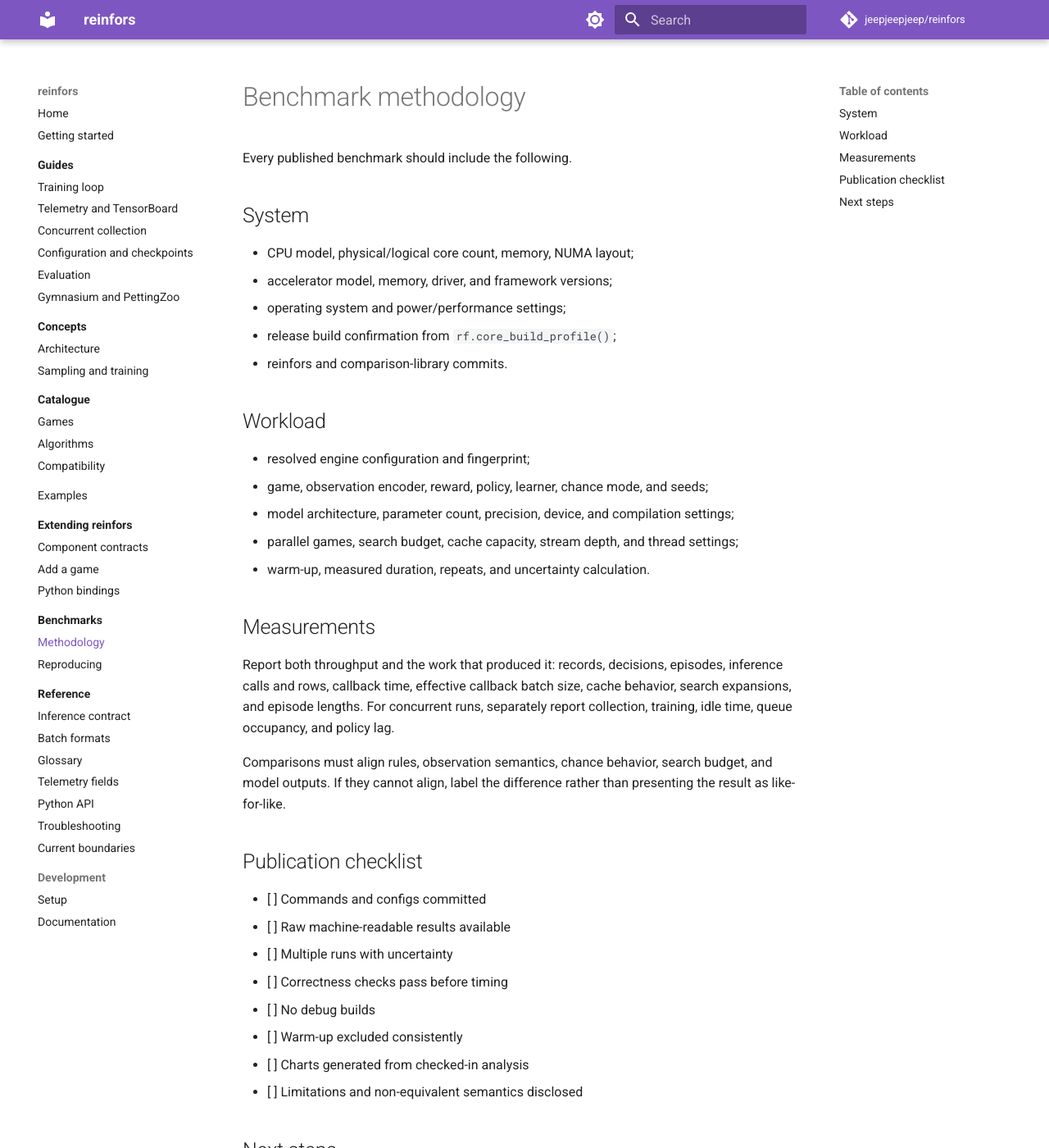
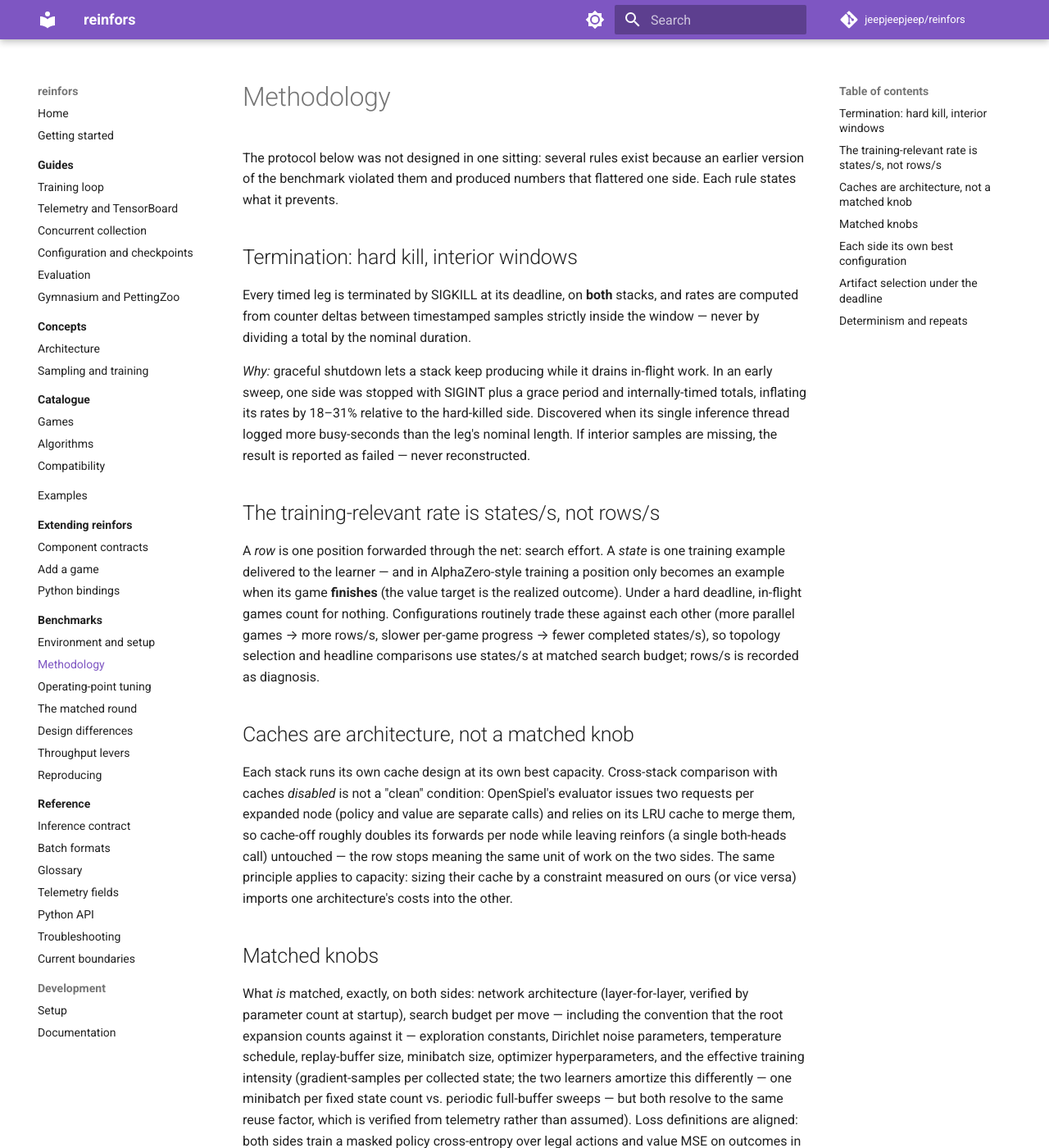
Before and after one commit to jeepjeepjeep/reinfors, an MkDocs documentation site: the page built from docs/benchmarks/methodology.md, in a window 1280 px wide and 1400 px high. Shown: the whole window at 82% size. Built offline with MkDocs 1.6.1 and Material for MkDocs 9.7.7, drawn with Linux system fonts in a browser that asks for light colours; comment, search, counter and statistics services are not loaded; some of the changed text lies outside the part shown.

Commit message:
benchmarks docs: full structure — setup, methodology, tuning, matched round, design differences, throughput levers, reproduction (numbers TBD)

```diff
--- a/docs/benchmarks/index.md
+++ b/docs/benchmarks/index.md
@@ -1,28 +1,42 @@
 # Benchmarks
 
-This section is intentionally a skeleton while the benchmark suite is rerun on controlled
-hardware. No historical headline numbers are carried forward without their complete
-configuration and reproducibility artifacts.
+This section documents a controlled, like-for-like comparison between reinfors and
+[OpenSpiel](https://github.com/google-deepmind/open_spiel)'s C++ libtorch AlphaZero on a fixed
+cloud GPU instance, together with the measurements used to configure it and the throughput
+levers reinfors exposes.
 
-These benchmarks are not intended to claim universal throughput leadership. Specialized, fully
-fused implementations may be faster on the workload they were built around; the relevant question
-for reinfors is how much throughput its modular game/search/training boundary preserves, and where
-that flexibility becomes the limiting cost.
+## What this comparison is — and is not
 
-The published results will evaluate the claims reinfors is designed around:
+OpenSpiel is a research library whose goals are breadth (many games, many algorithms) and
+reference clarity; high throughput is not one of its stated objectives. reinfors narrows its
+scope to a modular game/search/training boundary and asks a narrower question: **how much
+throughput does that modularity preserve against a mature C++ implementation, on a workload
+both systems support well?**
 
-- native environment and search throughput;
-- effective inference batch sizes at the Rust/Python boundary;
-- synchronous versus overlapped actor–learner utilization;
-- scaling with parallel games, CPU threads, and search budget;
-- comparison with relevant OpenSpiel implementations where semantics align;
-- end-to-end time-to-training-data, not only isolated environment steps.
+The honest headline shape is therefore not "reinfors is faster" but: comparable — in places
+somewhat better — throughput, while keeping the pluggable game/encoder/search/learner seams
+that are reinfors' actual design goal. Where the numbers differ, the differences trace to
+identifiable structural design choices on each side, not to one implementation being "better
+engineered" — see [design differences](design-differences.md) for that analysis. Both stacks
+were measured at their own best configuration, on the same hardware, under the same
+protocol, with every mismatch we found treated as a bug in the benchmark rather than a
+result.
 
-Results will link to the exact commit, resolved configurations, command lines, raw data, and
-analysis code. Until those artifacts are ready, treat performance as an implementation goal,
-not a documented guarantee.
+## Contents
 
-## Next steps
+- [Environment and setup](setup.md) — the instance, isolation, and software both stacks ran on.
+- [Methodology](methodology.md) — the measurement protocol and the fairness rules, including
+  the ones we learned the hard way.
+- [Operating-point tuning](tuning.md) — how each side's best configuration was determined
+  empirically before any head-to-head.
+- [The matched round](matched-round.md) — 2h wall-clock training on each stack plus a
+  head-to-head strength evaluation of the resulting models.
+- [Design differences](design-differences.md) — the structural analysis of *why* the numbers
+  come out the way they do.
+- [Throughput levers](throughput-levers.md) — measured, opt-in reinfors features that move
+  collection throughput (f32 outputs, inference cache, grouped collection).
+- [Reproducing](reproducing.md) — exact commands, seeds, and artifacts.
 
-- Read the required [methodology and publication checklist](methodology.md).
-- Run the existing harnesses from the [reproduction guide](reproducing.md).
+Numeric results are being populated as the final long-form runs complete; tables marked
+_TBD_ are structural placeholders whose protocol is already frozen. Every published number
+links to the commit, resolved configuration, command line, and raw logs that produced it.
--- a/docs/benchmarks/methodology.md
+++ b/docs/benchmarks/methodology.md
@@ -1,46 +1,76 @@
-# Benchmark methodology
+# Methodology
 
-Every published benchmark should include the following.
+The protocol below was not designed in one sitting: several rules exist because an earlier
+version of the benchmark violated them and produced numbers that flattered one side. Each
+rule states what it prevents.
 
-## System
+## Termination: hard kill, interior windows
 
-- CPU model, physical/logical core count, memory, NUMA layout;
-- accelerator model, memory, driver, and framework versions;
-- operating system and power/performance settings;
-- release build confirmation from `rf.core_build_profile()`;
-- reinfors and comparison-library commits.
+Every timed leg is terminated by SIGKILL at its deadline, on **both** stacks, and rates are
+computed from counter deltas between timestamped samples strictly inside the window — never
+by dividing a total by the nominal duration.
 
-## Workload
+*Why:* graceful shutdown lets a stack keep producing while it drains in-flight work. In an
+early sweep, one side was stopped with SIGINT plus a grace period and internally-timed
+totals, inflating its rates by 18–31% relative to the hard-killed side. Discovered when its
+single inference thread logged more busy-seconds than the leg's nominal length. If interior
+samples are missing, the result is reported as failed — never reconstructed.
 
-- resolved engine configuration and fingerprint;
-- game, observation encoder, reward, policy, learner, chance mode, and seeds;
-- model architecture, parameter count, precision, device, and compilation settings;
-- parallel games, search budget, cache capacity, stream depth, and thread settings;
-- warm-up, measured duration, repeats, and uncertainty calculation.
+## The training-relevant rate is states/s, not rows/s
 
-## Measurements
+A *row* is one position forwarded through the net: search effort. A *state* is one training
+example delivered to the learner — and in AlphaZero-style training a position only becomes
+an example when its game **finishes** (the value target is the realized outcome). Under a
+hard deadline, in-flight games count for nothing. Configurations routinely trade these
+against each other (more parallel games → more rows/s, slower per-game progress → fewer
+completed states/s), so topology selection and headline comparisons use states/s at matched
+search budget; rows/s is recorded as diagnosis.
 
-Report both throughput and the work that produced it: records, decisions, episodes,
-inference calls and rows, callback time, effective callback batch size, cache behavior, search
-expansions, and episode lengths. For concurrent runs, separately report collection, training,
-idle time, queue occupancy, and policy lag.
+## Caches are architecture, not a matched knob
 
-Comparisons must align rules, observation semantics, chance behavior, search budget, and
-model outputs. If they cannot align, label the difference rather than presenting the result
-as like-for-like.
+Each stack runs its own cache design at its own best capacity. Cross-stack comparison with
+caches *disabled* is not a "clean" condition: OpenSpiel's evaluator issues two requests per
+expanded node (policy and value are separate calls) and relies on its LRU cache to merge
+them, so cache-off roughly doubles its forwards per node while leaving reinfors (a single
+both-heads call) untouched — the row stops meaning the same unit of work on the two sides.
+The same principle applies to capacity: sizing their cache by a constraint measured on ours
+(or vice versa) imports one architecture's costs into the other.
 
-## Publication checklist
+## Matched knobs
 
-- [ ] Commands and configs committed
-- [ ] Raw machine-readable results available
-- [ ] Multiple runs with uncertainty
-- [ ] Correctness checks pass before timing
-- [ ] No debug builds
-- [ ] Warm-up excluded consistently
-- [ ] Charts generated from checked-in analysis
-- [ ] Limitations and non-equivalent semantics disclosed
+What *is* matched, exactly, on both sides: network architecture (layer-for-layer, verified
+by parameter count at startup), search budget per move — including the convention that the
+root expansion counts against it — exploration constants, Dirichlet noise parameters,
+temperature schedule, replay-buffer size, minibatch size, optimizer hyperparameters, and
+the effective training intensity (gradient-samples per collected state; the two learners
+amortize this differently — one minibatch per fixed state count vs. periodic full-buffer
+sweeps — but both resolve to the same reuse factor, which is verified from telemetry rather
+than assumed). Loss definitions are aligned: both sides train a masked policy
+cross-entropy over legal actions and value MSE on outcomes in [−1, 1], with weight decay
+applied to the same parameter-name set.
 
-## Next steps
+## Each side its own best configuration
 
-- Use the commands and harness descriptions in [reproducing benchmarks](reproducing.md).
-- Return to [benchmark status](index.md) for the current publication state.
+Parallelism topology (actor/game counts, inference batch sizes) is **not** matched: each
+stack runs the configuration that empirically maximizes *its own* states/s under the round
+workload — cache on, learner and checkpoint writes sharing the GPU, windows long enough to
+contain several learn steps and game lengths (see [tuning](tuning.md)). Selecting a rival's
+topology for it, or measuring topology under a lighter workload than the round, are both
+ways of quietly handicapping one side.
+
+## Artifact selection under the deadline
+
+Neither stack gets to write a "final" checkpoint — the deadline is a kill, not a request.
+The head-to-head loads each side's last *complete periodic* checkpoint before the deadline;
+checkpoint cadences are configured so worst-case staleness is comparable (on the order of
+two minutes on both sides). Alias/"latest" checkpoint files are never used: a kill can tear
+them mid-write.
+
+## Determinism and repeats
+
+Collection is seeded and bit-reproducible per stack under fixed weights and deterministic
+inference; training runs are single-seed per round with the seed recorded, and the
+single-seed caveat is carried explicitly until multi-seed rounds land (see the
+[open items](matched-round.md#open-items)). Head-to-head matches use paired openings
+(each opening played once per color) so opening imbalance cancels within pairs, and are
+reported with standard errors computed over pairs, not games.
--- a/mkdocs.yml
+++ b/mkdocs.yml
@@ -67,7 +67,12 @@
       - Python bindings: extending/python-bindings.md
   - Benchmarks:
       - benchmarks/index.md
+      - Environment and setup: benchmarks/setup.md
       - Methodology: benchmarks/methodology.md
+      - Operating-point tuning: benchmarks/tuning.md
+      - The matched round: benchmarks/matched-round.md
+      - Design differences: benchmarks/design-differences.md
+      - Throughput levers: benchmarks/throughput-levers.md
       - Reproducing: benchmarks/reproducing.md
   - Reference:
       - reference/index.md
```
Also changed, not shown: docs/benchmarks/design-differences.md (added, +88 -0 lines), docs/benchmarks/matched-round.md (added, +64 -0 lines), docs/benchmarks/reproducing.md (+47 -31 lines), docs/benchmarks/setup.md (added, +60 -0 lines), docs/benchmarks/throughput-levers.md (added, +62 -0 lines), docs/benchmarks/tuning.md (added, +82 -0 lines).
